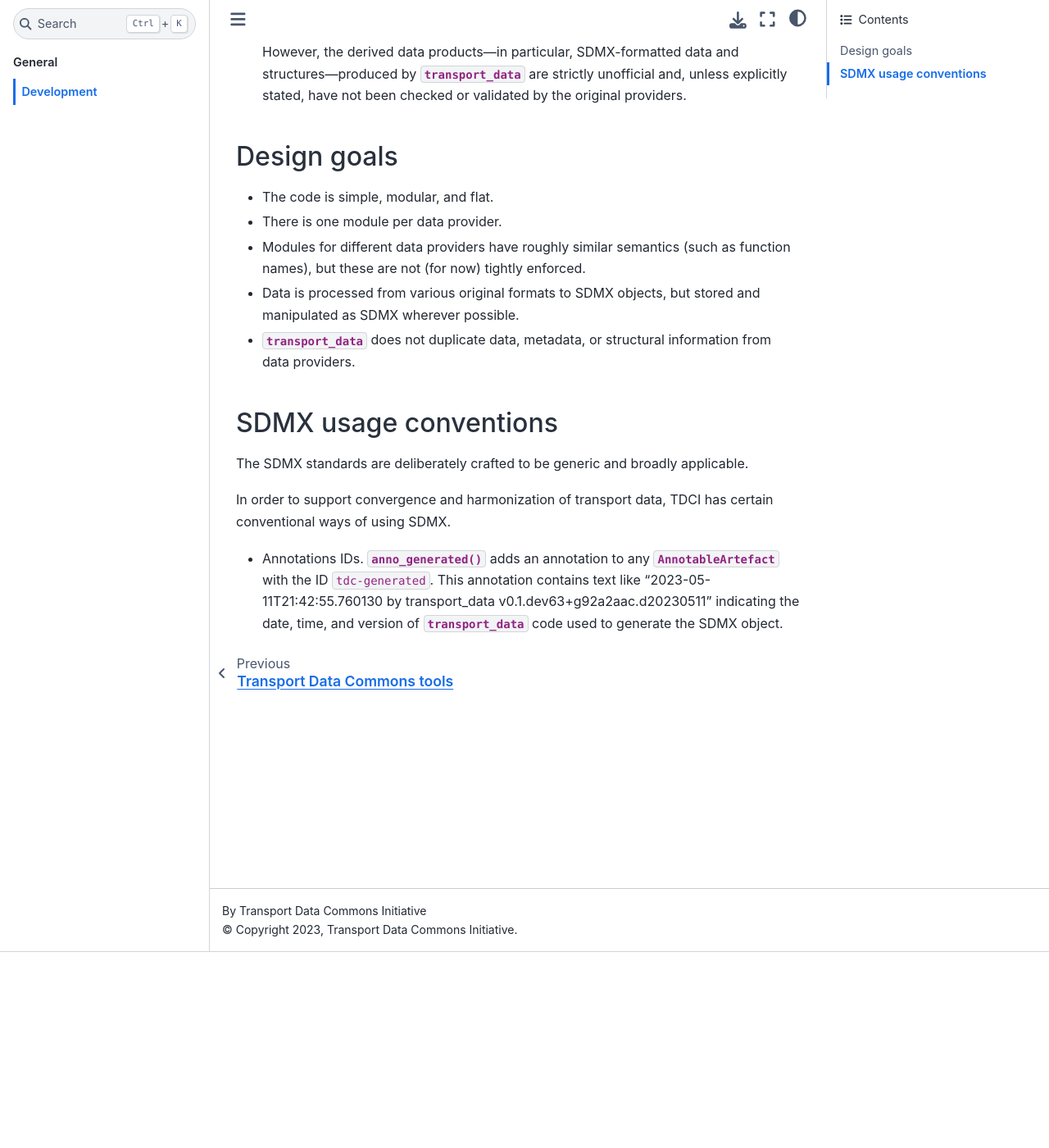
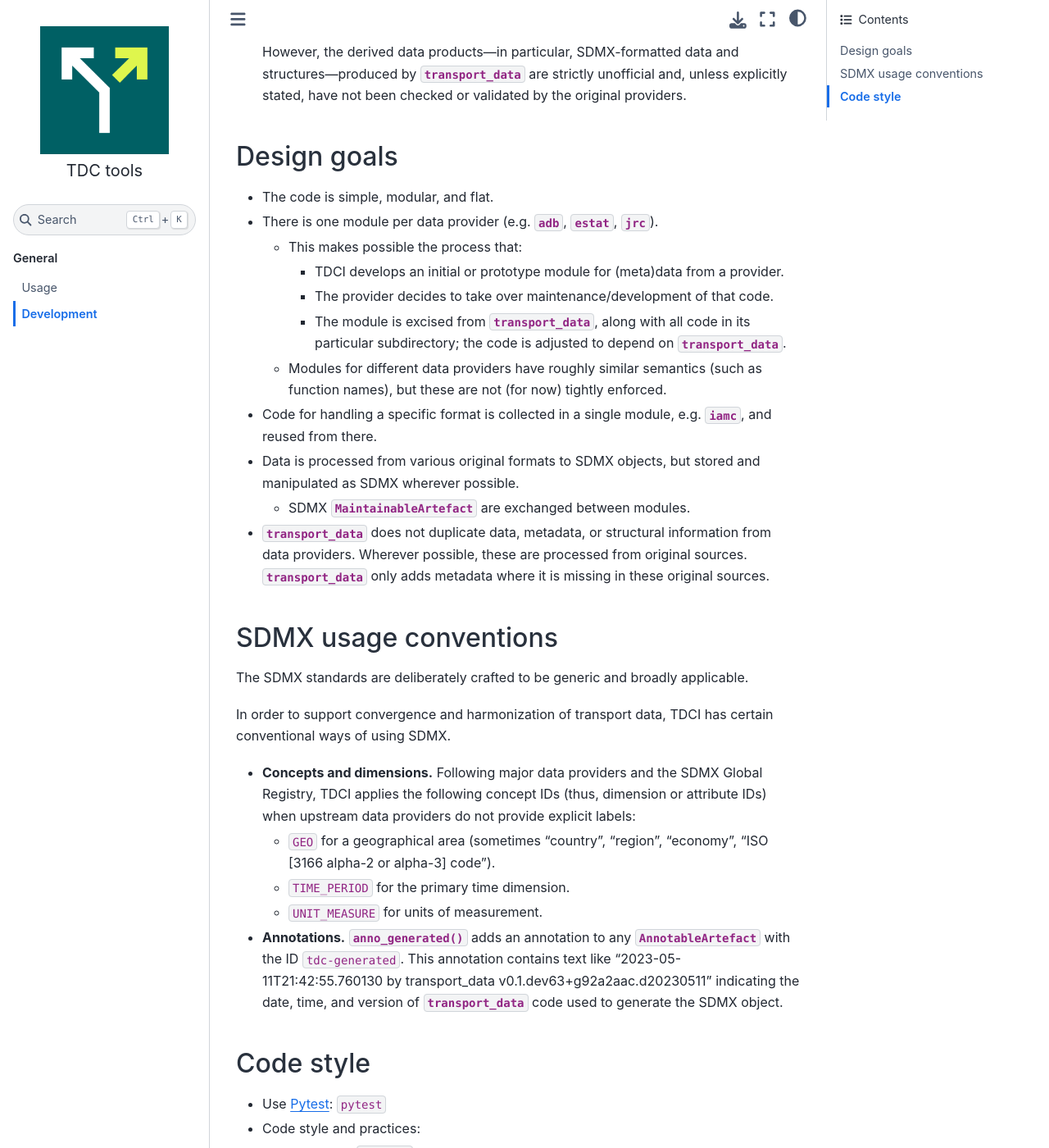
Before and after one commit to transport-data/tools, a Sphinx documentation site: the page built from doc/dev.rst, in a window 1280 px wide and 1400 px high, scrolled down 239 px. Shown: the whole window at 82% size. Built offline with Sphinx 7.4.7 and the Sphinx Book theme 1.1.4, drawn with Linux system fonts in a browser that asks for light colours; some of the changed text lies outside the part shown.

```diff
--- a/doc/dev.rst
+++ b/doc/dev.rst
@@ -14,10 +14,22 @@ Design goals
 ============
 
 - The code is simple, modular, and flat.
-- There is one module per data provider.
-- Modules for different data providers have roughly similar semantics (such as function names), but these are not (for now) tightly enforced.
+- There is one module per data provider (e.g. :mod:`adb`, :mod:`estat`, :mod:`jrc`).
+
+  - This makes possible the process that:
+
+    - TDCI develops an initial or prototype module for (meta)data from a provider.
+    - The provider decides to take over maintenance/development of that code.
+    - The module is excised from :mod:`transport_data`, along with all code in its particular subdirectory; the code is adjusted to depend on :mod:`transport_data`.
+
+  - Modules for different data providers have roughly similar semantics (such as function names), but these are not (for now) tightly enforced.
+- Code for handling a specific format is collected in a single module, e.g. :mod:`iamc`, and reused from there.
 - Data is processed from various original formats to SDMX objects, but stored and manipulated as SDMX wherever possible.
+
+  - SDMX :class:`~.sdmx.model.v21.MaintainableArtefact` are exchanged between modules.
 - :mod:`transport_data` does not duplicate data, metadata, or structural information from data providers.
+  Wherever possible, these are processed from original sources.
+  :mod:`transport_data` only adds metadata where it is missing in these original sources.
 
 SDMX usage conventions
 ======================
@@ -26,6 +38,21 @@ The SDMX standards are deliberately crafted to be generic and broadly applicable
 
 In order to support convergence and harmonization of transport data, TDCI has certain conventional ways of using SDMX.
 
-- Annotations IDs.
-  :func:`anno_generated` adds an annotation to any :class:`~sdmx1.model.v21.AnnotableArtefact` with the ID ``tdc-generated``.
+- **Concepts and dimensions.**
+  Following major data providers and the SDMX Global Registry, TDCI applies the following concept IDs (thus, dimension or attribute IDs) when upstream data providers do not provide explicit labels:
+
+  - ``GEO`` for a geographical area (sometimes "country", "region", "economy", "ISO [3166 alpha-2 or alpha-3] code").
+  - ``TIME_PERIOD`` for the primary time dimension.
+  - ``UNIT_MEASURE`` for units of measurement.
+- **Annotations.**
+  :func:`.anno_generated` adds an annotation to any :class:`~sdmx.model.common.AnnotableArtefact` with the ID ``tdc-generated``.
   This annotation contains text like "2023-05-11T21:42:55.760130 by transport_data v0.1.dev63+g92a2aac.d20230511" indicating the date, time, and version of :mod:`transport_data` code used to generate the SDMX object.
+
+Code style
+==========
+
+- Use `Pytest <https://docs.pytest.org>`__: ``pytest``
+- Code style and practices:
+
+  - Version as ``vYY.M.D`` using the current date.
+  - Use `black <https://black.rtfd.io>`__.
```
Also changed, not shown: README.rst (+4 -62 lines), doc/index.rst (+8 -4 lines), doc/usage.rst (added, +44 -0 lines), 2 other files.
